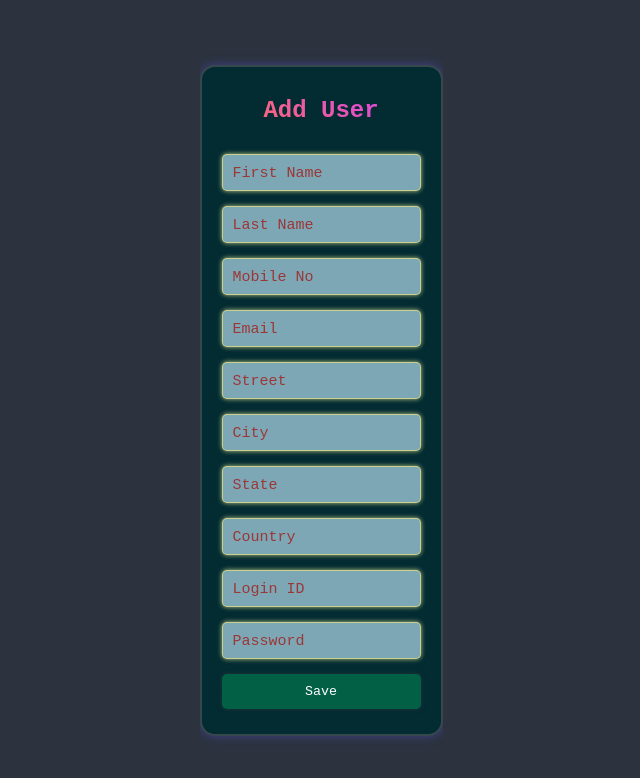
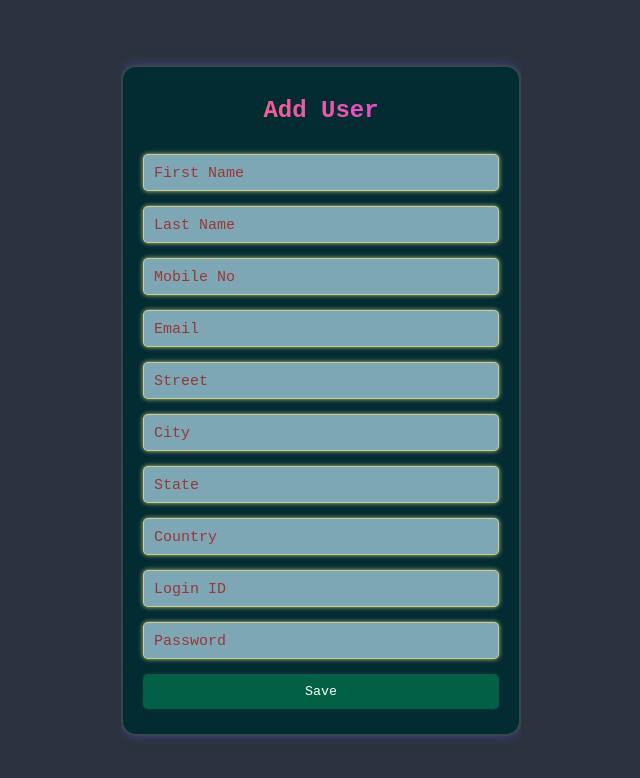
Before and after one commit to Pankajjangid01/user-registration, a website: page public/index.html in a window 1280 px wide. Shown: the whole page, without its empty margins (319-959 px from the left). Drawn offline with nearby package versions, Linux system fonts and the light colour scheme.

Commit message:
model.js

```diff
--- a/public/display.css
+++ b/public/display.css
@@ -16,6 +16,7 @@ html {
 }
 
 #tableContainer {
+  max-width: max-content;
   width: 80%;
   margin-top: 50px;
   padding: 20px;
--- a/public/index.css
+++ b/public/index.css
@@ -16,7 +16,7 @@ html {
 }
 
 #userForm {
-  width: max-content;
+  width: 400px;
   padding: 20px;
   background-color: #022b32;
   border: 2px solid #37484d;
```
